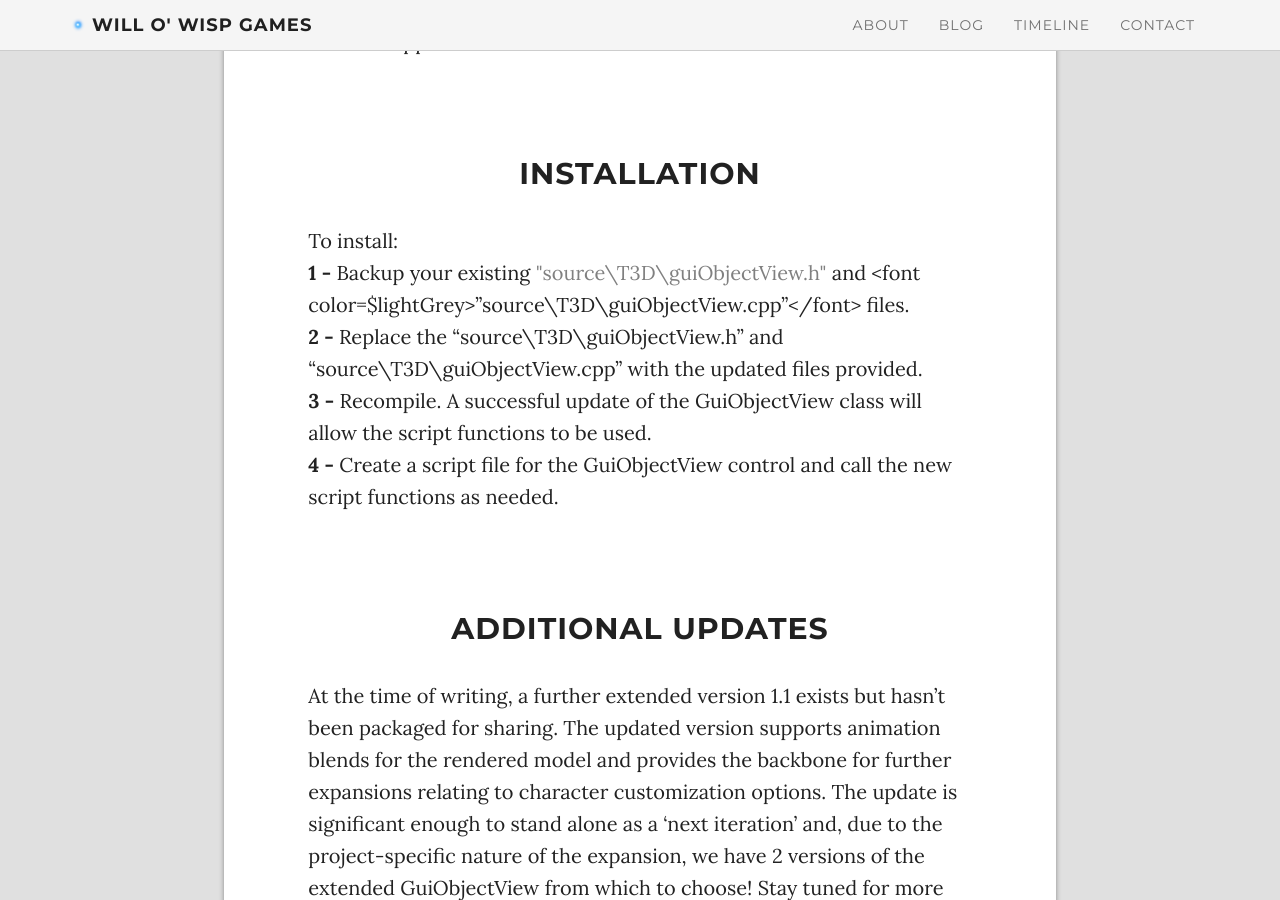
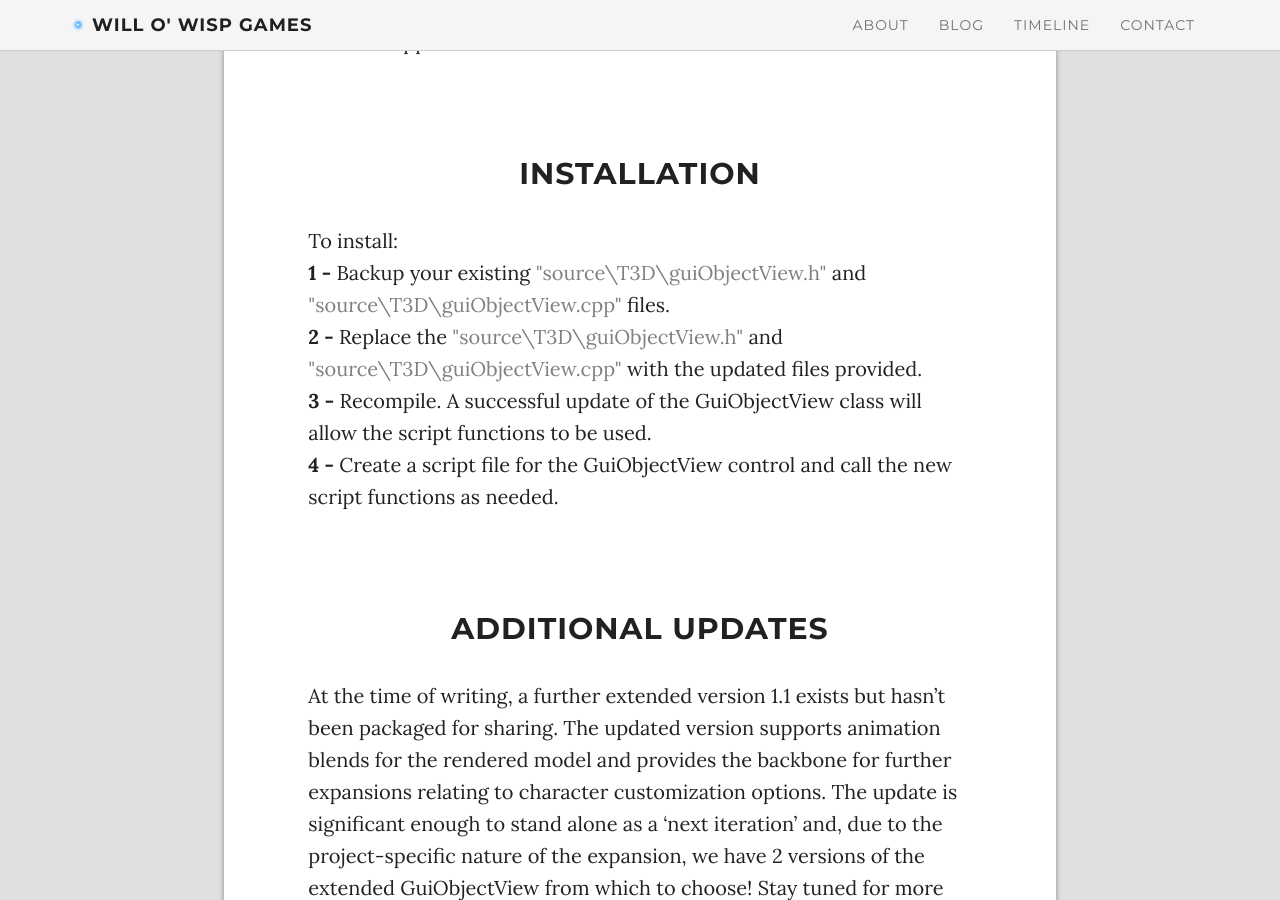
Before and after one commit to WilloWispGames/WilloWispGames.github.io, a Jekyll site: the page built from _posts/2016-09-15-ExtGuiObjView.md, in a window 1280 px wide and 900 px high, scrolled down 3830 px. Built offline with Jekyll 4.4.1, drawn with Linux system fonts in a browser that asks for light colours; nearby versions of some CDN libraries; comment, search, counter and statistics services are not loaded; a style sheet for code colours, icons or effects is not loaded.

Commit message:
Updated color codes for filepaths

```diff
--- a/_posts/2016-09-15-ExtGuiObjView.md
+++ b/_posts/2016-09-15-ExtGuiObjView.md
@@ -59,8 +59,8 @@
 <br>
 <h2>Installation</h2>
 To install:<br>
-<b>1 -</b> Backup your existing <font color="gray">"source\T3D\guiObjectView.h"</font> and <font color=$lightGrey>"source\T3D\guiObjectView.cpp"</font> files.<br>
-<b>2 -</b> Replace the "source\T3D\guiObjectView.h" and "source\T3D\guiObjectView.cpp" with the updated files provided.<br>
+<b>1 -</b> Backup your existing <font color="gray">"source\T3D\guiObjectView.h"</font> and <font color="gray">"source\T3D\guiObjectView.cpp"</font> files.<br>
+<b>2 -</b> Replace the <font color="gray">"source\T3D\guiObjectView.h"</font> and <font color="gray">"source\T3D\guiObjectView.cpp"</font> with the updated files provided.<br>
 <b>3 -</b> Recompile. A successful update of the GuiObjectView class will allow the script functions to be used.<br>
 <b>4 -</b> Create a script file for the GuiObjectView control and call the new script functions as needed. <br>
 <br>
```
